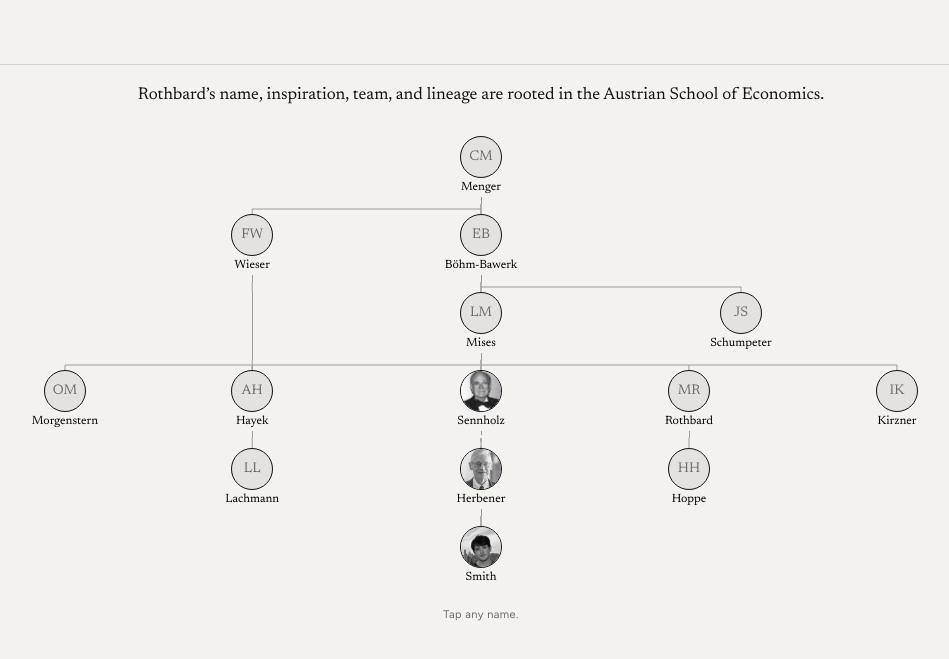
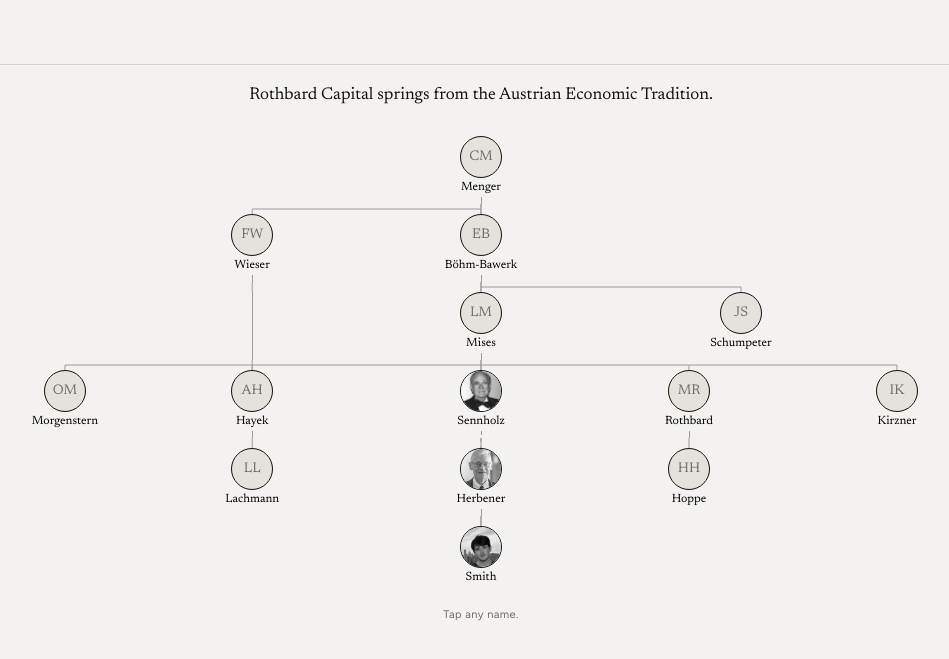
Before and after one commit to seeker5/rothbard-site, a plain HTML site: page Austrian Lineage.dc.html in a window 1280 px wide. Shown: the part 109-768 px from the top of the page, without its empty margins (159-1108 px from the left). Drawn offline with nearby package versions, Linux system fonts and the light colour scheme; no server answers.

Commit message:
Lineage intro copy

```diff
--- a/Austrian Lineage.dc.html
+++ b/Austrian Lineage.dc.html
@@ -30,7 +30,7 @@
 
 
     <div data-tree="1" style="flex:1; min-width:0; min-height:0; overflow-y:{{ m.treeOverflow }}; display:flex; flex-direction:column; padding-bottom:{{ m.treePadB }};">
-      <p style="margin:0 auto 28px; max-width:900px; text-align:center; font-family:'Newsreader',serif; font-size:17px; line-height:1.35; color:#111111; text-wrap:balance; flex-shrink:0;">Rothbard’s name, inspiration, team, and lineage are rooted in the Austrian School of Economics.</p>
+      <p style="margin:0 auto 28px; max-width:900px; text-align:center; font-family:'Newsreader',serif; font-size:17px; line-height:1.35; color:#111111; text-wrap:balance; flex-shrink:0;">Rothbard Capital springs from the Austrian Economic Tradition.</p>
       <sc-for list="{{ gens }}" as="gen" hint-placeholder-count="6">
         <div style="height:{{ m.rowH }}; flex-shrink:0; display:flex;">
           <div style="width:{{ m.labelW }}; flex-shrink:0; white-space:nowrap; font-family:'Poiret One',serif; font-size:{{ m.labelSize }}; color:#6B6B6B; padding-top:{{ m.labelPadT }};"></div>
```
